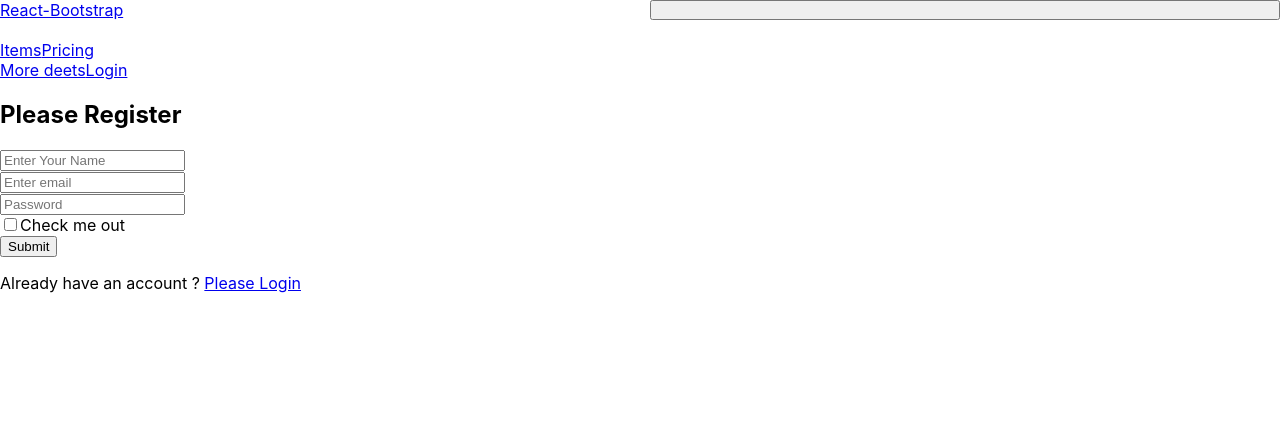
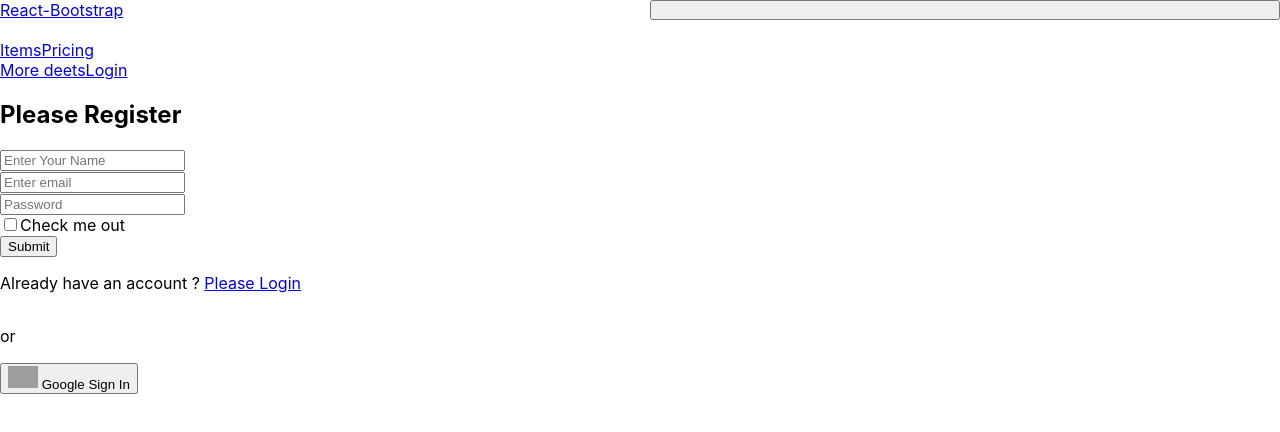
Before and after one commit to ysazzad/warehouse-client, a React (Create React App) app: page /register in a window 1280 px wide. Shown: the top 432 px of the page. Built offline with nearby package versions, Linux system fonts and the light colour scheme; no server answers; grey boxes are pictures that could not be loaded; the HTML template or start-up script is replaced by a standard one.

Commit message:
google sign in done

```diff
--- a/src/Pages/Login/Login.js
+++ b/src/Pages/Login/Login.js
@@ -3,6 +3,7 @@ import { Button, Form } from 'react-bootstrap';
 import { useSignInWithEmailAndPassword } from 'react-firebase-hooks/auth';
 import { Link, useLocation, useNavigate } from 'react-router-dom';
 import auth from '../../firebase.init';
+import SocialLogin from '../SocialLogin/SocialLogin';
 
 const Login = () => {
     const emailRef = useRef('')
@@ -57,6 +58,7 @@ const Login = () => {
                 </Button>
             </Form>
             <p>New to Bikewala ? <Link to="/register" className="pe-auto text-decoration-none" onClick={navigateRegister}>Please Register</Link></p>
+            <SocialLogin></SocialLogin>
         </div>
     );
 };
--- a/src/Pages/Register/Register.js
+++ b/src/Pages/Register/Register.js
@@ -3,6 +3,7 @@ import { Button, Form } from 'react-bootstrap';
 import { Link, useNavigate } from 'react-router-dom';
 import { useCreateUserWithEmailAndPassword } from 'react-firebase-hooks/auth';
 import auth from '../../firebase.init'
+import SocialLogin from '../SocialLogin/SocialLogin';
 
 const Register = () => {
     const [
@@ -58,6 +59,7 @@ const Register = () => {
                 </Button>
             </Form>
             <p>Already have an account ? <Link to="/login" className="pe-auto text-decoration-none" onClick={navigateLogin}>Please Login</Link></p>
+            <SocialLogin></SocialLogin>
         </div>
     );
 };
--- /dev/null
+++ b/src/Pages/SocialLogin/SocialLogin.js
@@ -0,0 +1,40 @@
+import React from 'react';
+import { useSignInWithGoogle } from 'react-firebase-hooks/auth';
+import { useNavigate } from 'react-router-dom';
+import auth from '../../firebase.init';
+
+const SocialLogin = () => {
+    const [signInWithGoogle, user, loading, error] = useSignInWithGoogle(auth);
+    const navigate = useNavigate()
+    let errorText
+    if (error) {
+        errorText = <p className='text-danger'>Error: {error?.message}</p>
+    }
+
+    if (user) {
+        navigate("/home")
+    }
+    return (
+        <div>
+            <div className='d-flex align-items-center'>
+                <div style={{ height: "1px" }} className='w-50 bg-dark'></div>
+                <p className='mt-2 px-2'>or</p>
+                <div style={{ height: "1px" }} className='w-50 bg-dark'></div>
+            </div>
+
+            {errorText}
+
+            <div >
+                <button onClick={() => signInWithGoogle()} className='btn btn-dark w-50 d-block mx-auto my-2'>
+                    <img style={{ width: "30px" }} src="https://www.freepnglogos.com/uploads/google-logo-png/google-logo-png-webinar-optimizing-for-success-google-business-webinar-13.png" alt="" />
+                    <span className='px-2'> Google Sign In </span>
+                </button>
+
+
+            </div>
+
+        </div>
+    );
+};
+
+export default SocialLogin;
```
